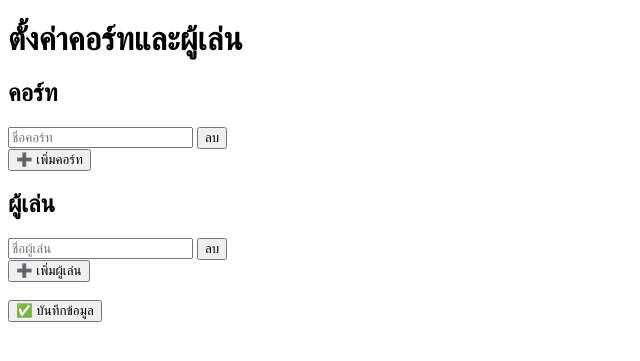
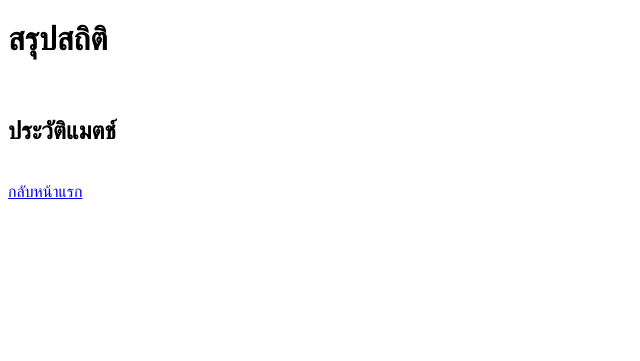
Before and after one commit to CHIRANONT/-, a Flask app: page /setup in a window 1280 px wide. Shown: the top 361 px of the page, without its empty margins (0-640 px from the left). Run offline with Flask 3, Linux system fonts and the light colour scheme.

Commit message:
Update setup.html

```diff
--- a/templates/setup.html
+++ b/templates/setup.html
@@ -2,50 +2,25 @@
 <html lang="en">
 <head>
     <meta charset="UTF-8">
-    <title>Setup</title>
-    <script>
-        function addCourt() {
-            const div = document.createElement('div');
-            div.innerHTML = `
-                <input type="text" name="court_name" placeholder="ชื่อคอร์ท" required>
-                <button type="button" onclick="this.parentElement.remove()">ลบ</button><br>
-            `;
-            document.getElementById('courts').appendChild(div);
-        }
-        function addPlayer() {
-            const div = document.createElement('div');
-            div.innerHTML = `
-                <input type="text" name="player_name" placeholder="ชื่อผู้เล่น" required>
-                <button type="button" onclick="this.parentElement.remove()">ลบ</button><br>
-            `;
-            document.getElementById('players').appendChild(div);
-        }
-    </script>
+    <title>สรุปสถิติ</title>
 </head>
 <body>
-    <h1>ตั้งค่าคอร์ทและผู้เล่น</h1>
+    <h1>สรุปสถิติ</h1>
+    <ul>
+        {% for player in players %}
+            <li>{{ player.name }} : เล่นไป {{ player.matches_played }} แมตช์</li>
+        {% endfor %}
+    </ul>
 
-    <form method="POST">
-        <h2>คอร์ท</h2>
-        <div id="courts">
-            <div>
-                <input type="text" name="court_name" placeholder="ชื่อคอร์ท" required>
-                <button type="button" onclick="this.parentElement.remove()">ลบ</button><br>
-            </div>
-        </div>
-        <button type="button" onclick="addCourt()">➕ เพิ่มคอร์ท</button>
+    <br>
+    <h2>ประวัติแมตช์</h2>
+    <ul>
+        {% for match in match_history %}
+            <li>{{ match.court }} : ทีมชนะ {{ match.winner }}</li>
+        {% endfor %}
+    </ul>
 
-        <h2>ผู้เล่น</h2>
-        <div id="players">
-            <div>
-                <input type="text" name="player_name" placeholder="ชื่อผู้เล่น" required>
-                <button type="button" onclick="this.parentElement.remove()">ลบ</button><br>
-            </div>
-        </div>
-        <button type="button" onclick="addPlayer()">➕ เพิ่มผู้เล่น</button>
-
-        <br><br>
-        <button type="submit">✅ บันทึกข้อมูล</button>
-    </form>
+    <br>
+    <a href="/">กลับหน้าแรก</a>
 </body>
 </html>
```
